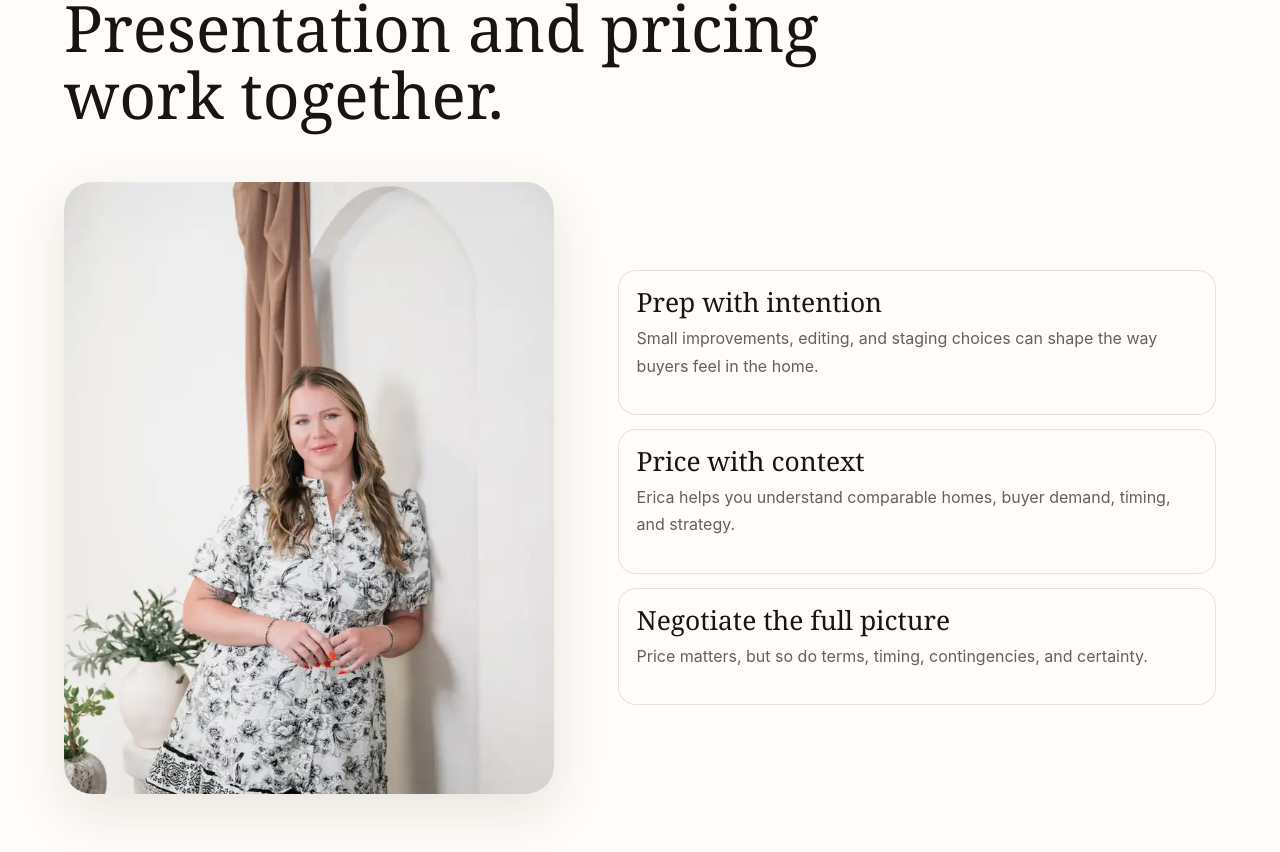
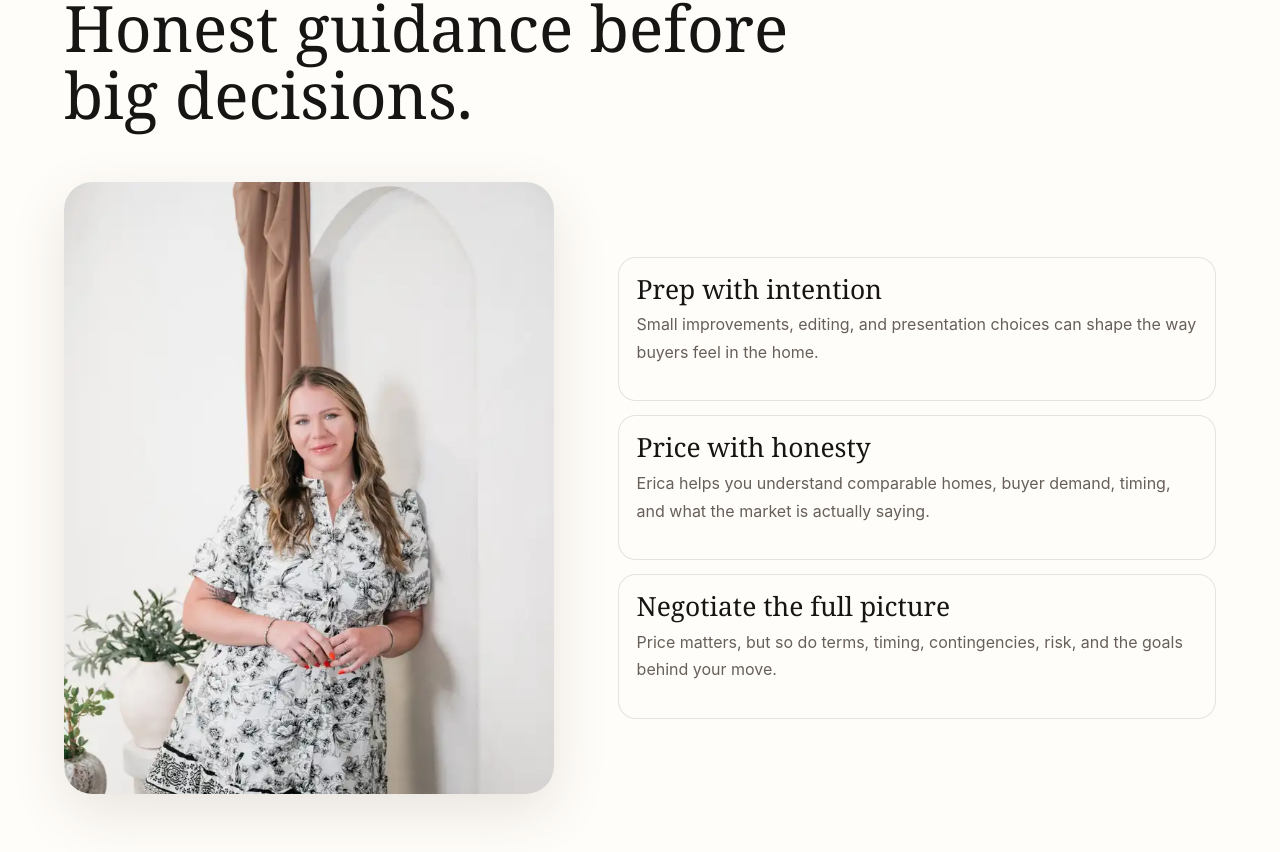
Before and after one commit to ericasinds/erica-sindlinger-realtor-web, a React (Vite) app: page /sellers in a window 1280 px wide. Shown: the part 1757-2609 px from the top of the page. Built offline with nearby package versions, Linux system fonts and the light colour scheme.

Commit message:
Personalize Erica realtor site messaging

```diff
--- a/src/pages/Sellers.jsx
+++ b/src/pages/Sellers.jsx
@@ -27,15 +27,15 @@ export default function Sellers() {
         </div>
       </SectionWrapper>
 
-      <SectionWrapper className="soft-section" eyebrow="Seller strategy" title="Presentation and pricing work together.">
+      <SectionWrapper className="soft-section" eyebrow="Seller strategy" title="Honest guidance before big decisions.">
         <div className="story-split">
           <div className="story-image">
             <img src={siteConfig.assets.brandPhoto} alt={siteConfig.assets.brandPhotoAlt} loading="lazy" />
           </div>
           <div className="feature-list">
-            <div className="feature-item"><h3>Prep with intention</h3><p>Small improvements, editing, and staging choices can shape the way buyers feel in the home.</p></div>
-            <div className="feature-item"><h3>Price with context</h3><p>Erica helps you understand comparable homes, buyer demand, timing, and strategy.</p></div>
-            <div className="feature-item"><h3>Negotiate the full picture</h3><p>Price matters, but so do terms, timing, contingencies, and certainty.</p></div>
+            <div className="feature-item"><h3>Prep with intention</h3><p>Small improvements, editing, and presentation choices can shape the way buyers feel in the home.</p></div>
+            <div className="feature-item"><h3>Price with honesty</h3><p>Erica helps you understand comparable homes, buyer demand, timing, and what the market is actually saying.</p></div>
+            <div className="feature-item"><h3>Negotiate the full picture</h3><p>Price matters, but so do terms, timing, contingencies, risk, and the goals behind your move.</p></div>
           </div>
         </div>
       </SectionWrapper>
```
